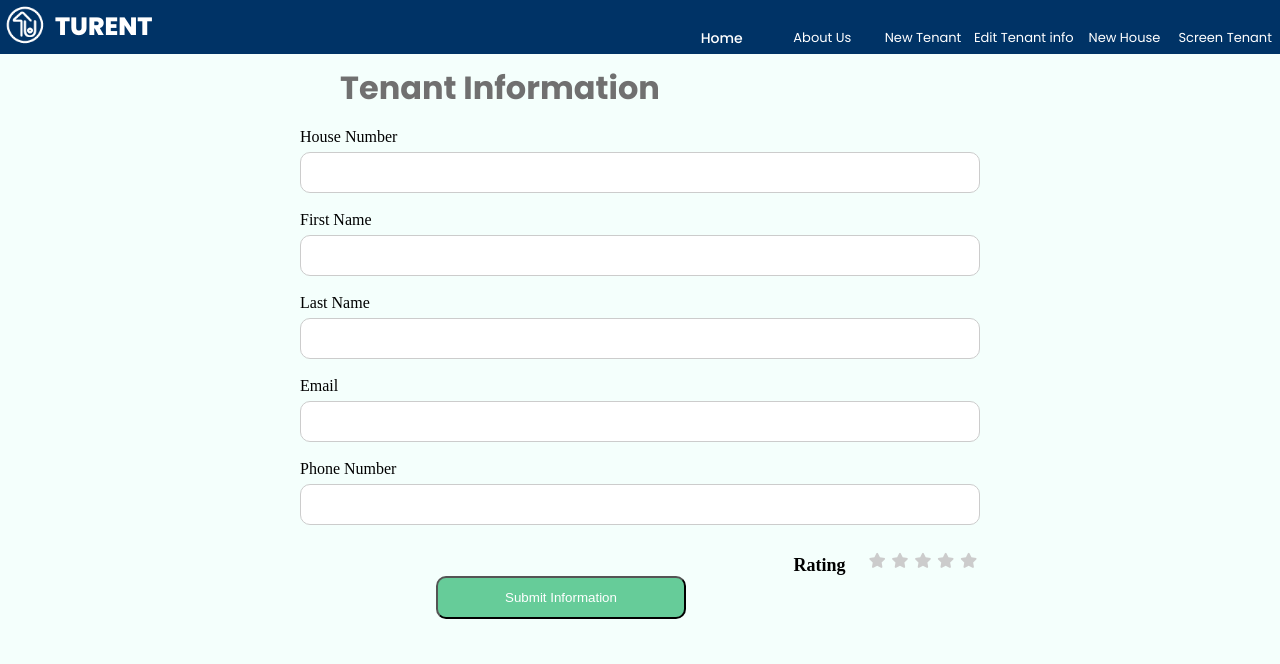
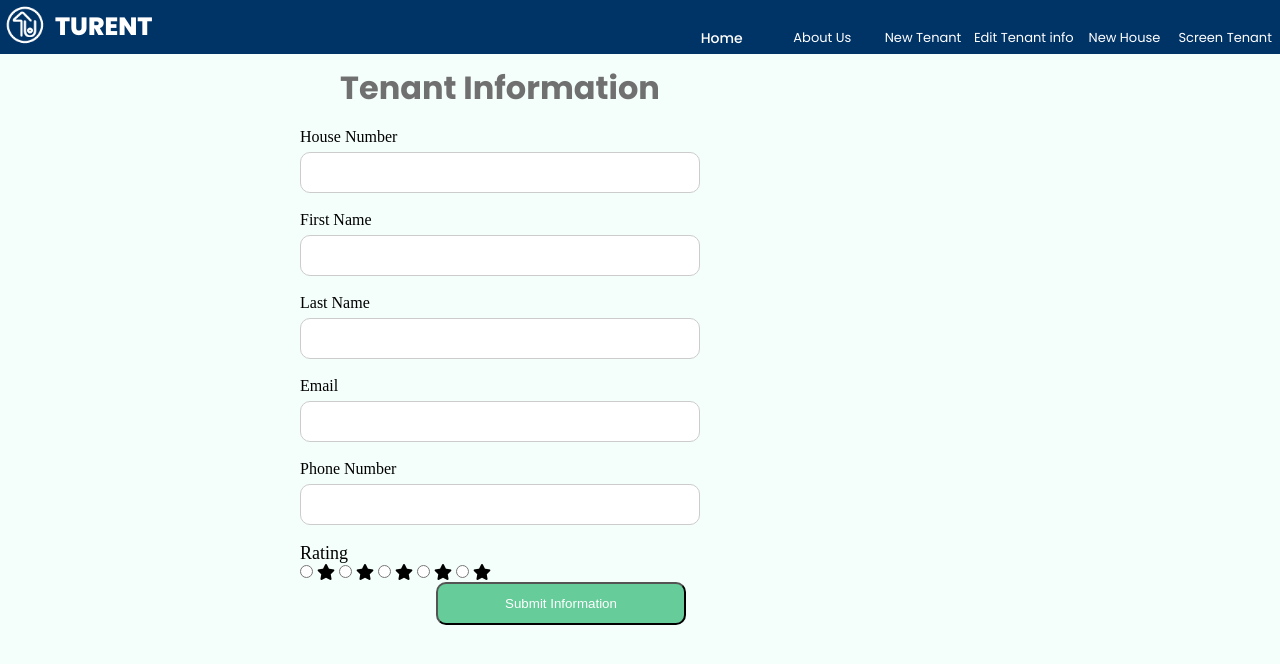
Before and after one commit to Laban254/TuRent_community, a Flask app: page / in a window 1280 px wide. Shown: the top 664 px of the page. Run offline with Flask 2, Linux system fonts and the light colour scheme.

Commit message:
updated the width of inputs in base.css

```diff
--- a/app/static/css/base.css
+++ b/app/static/css/base.css
@@ -142,7 +142,7 @@ form.tenant_information {
 input[type="text"],
 input[type="email"],
 input[type="tel"] {
-    width: 100%;
+    width: 400px;
     padding: 12px;
     border-radius: 10px;
     border: 1px solid #ccc;
@@ -158,37 +158,3 @@ input[type="submit"] {
     background-color: #66CC99;
     color: white;
 }
-
-.rating {
-    display: flex;
-    flex-direction: row-reverse;
-    align-content: left;
-    align-items: left;
-    margin-top: 10px;
-    margin-right: 0%;
-
-}
-
-.rating input[type="radio"] {
-    display: none;
-}
-
-.rating label {
-    cursor: pointer;
-    font-size: 15px;
-    color: #ccc;
-    margin: 0 3px;
-    display: inline-block;
-}
-
-.rating label:hover,
-.rating label:hover ~ label,
-.rating input[type="radio"]:checked ~ label {
-    color: #0c0c0c;
-}
-
-.rate {
-    margin-right: 20px;
-    margin-top: 2px;
-    font-weight: bold;
-}
--- a/app/templates/tenant_information.html
+++ b/app/templates/tenant_information.html
@@ -23,7 +23,7 @@
     <input type="tel" id="phoneNumber" name="phoneNumber" required><br><br>
 
     <div class="rating">
-
+        <p class="rate">Rating</p>
         <input type="radio" id="star1" name="rating" value="1" required>
         <label for="star1"><i class="fas fa-star"></i></label>
         <input type="radio" id="star2" name="rating" value="2">
@@ -34,7 +34,7 @@
         <label for="star4"><i class="fas fa-star"></i></label>
         <input type="radio" id="star5" name="rating" value="5">
         <label for="star5"><i class="fas fa-star"></i></label>
-        <p class="rate">Rating</p>
+
     </div>
 
     <input type="submit" value="Submit Information">
```
